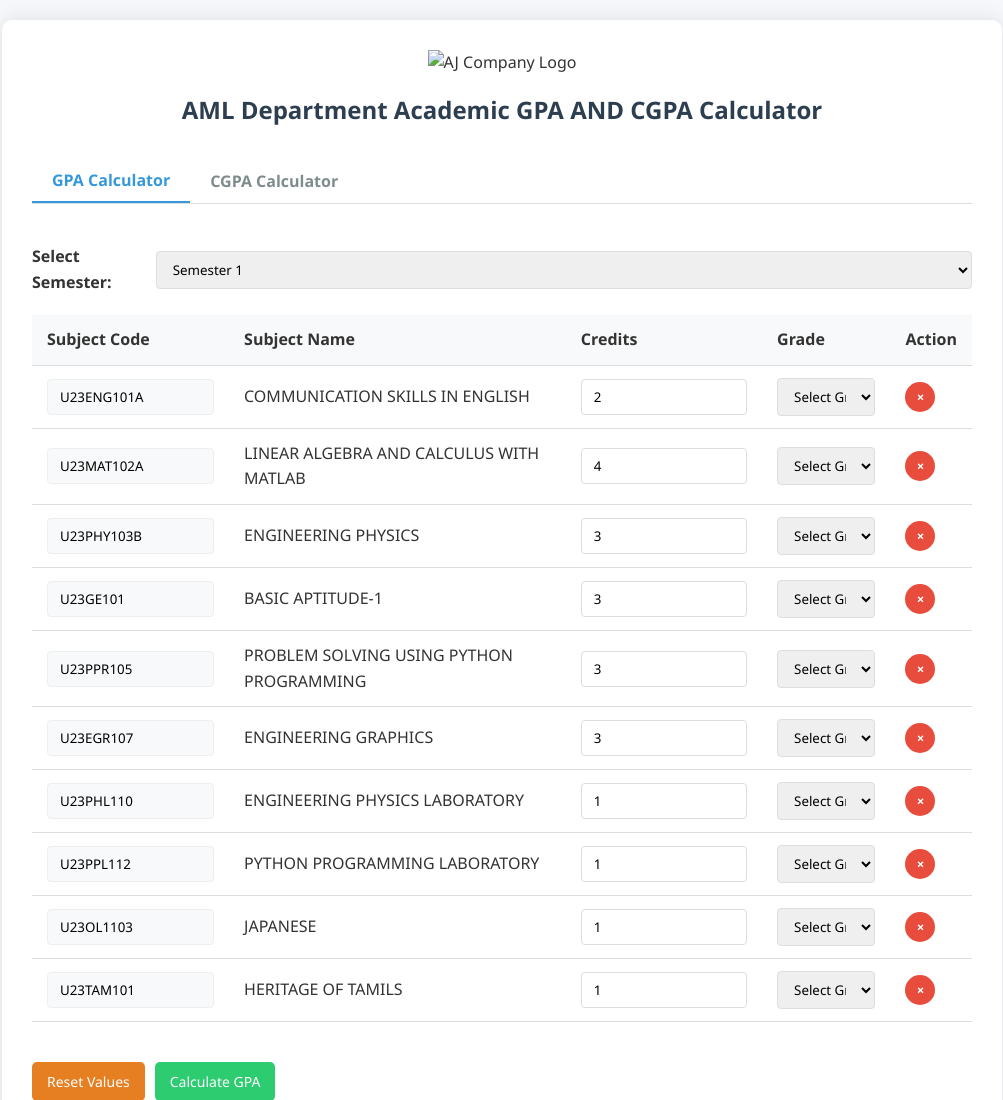
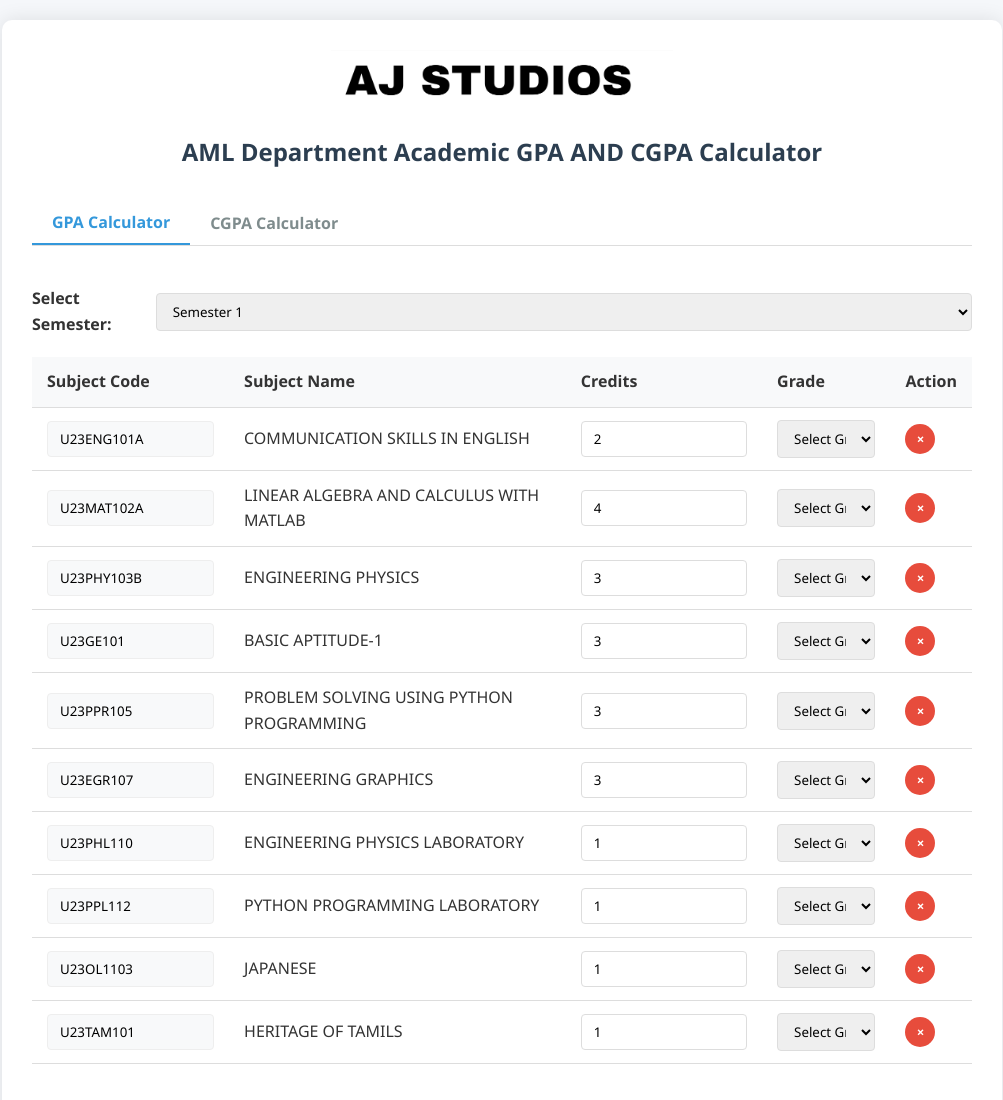
Before and after one commit to kamesh14151/GPA-CALC, a plain HTML site: page index.html in a window 1280 px wide. Shown: the top 1100 px of the page, without its empty margins (138-1141 px from the left). Drawn offline with Linux system fonts and the light colour scheme.

Commit message:
Update index.html

```diff
--- a/index.html
+++ b/index.html
@@ -10,7 +10,7 @@
 <body>
     <div class="container">
         <header>
-            <img src="images\LOGO_.jpg" alt="AJ Company Logo" class="logo">
+            <img src="\LOGO_.jpg" alt="AJ Company Logo" class="logo">
             <h1>AML Department Academic GPA AND CGPA Calculator</h1>
         </header>
 
```
